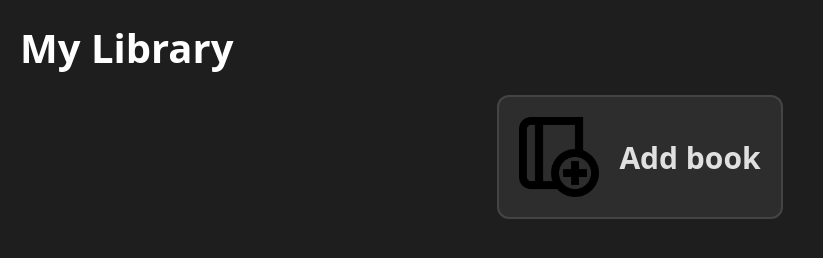
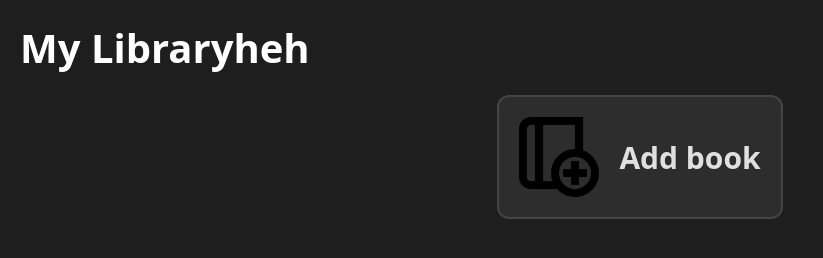
Before and after one commit to Mayank-Narang/Library, a plain HTML site: page index.html in a window 1280 px wide. Shown: the whole page, without its empty margins (0-823 px from the left). Drawn offline with Linux system fonts and the light colour scheme.

Commit message:
Update index.html

```diff
--- a/index.html
+++ b/index.html
@@ -11,7 +11,7 @@
 
 <body>
   <div>
-    <h1 id="page-heading">My Library</h1>
+    <h1 id="page-heading">My Libraryheh</h1>
   </div>
   <div id='second-ele'>
     <div id="add-book">
```
